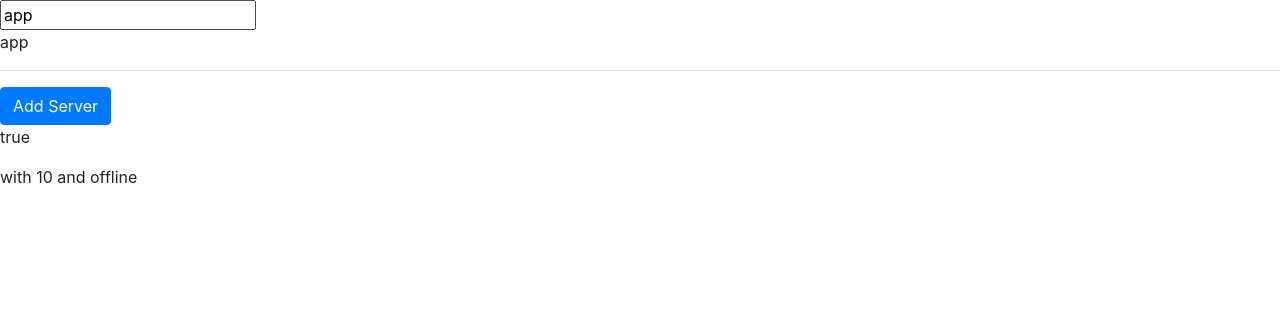
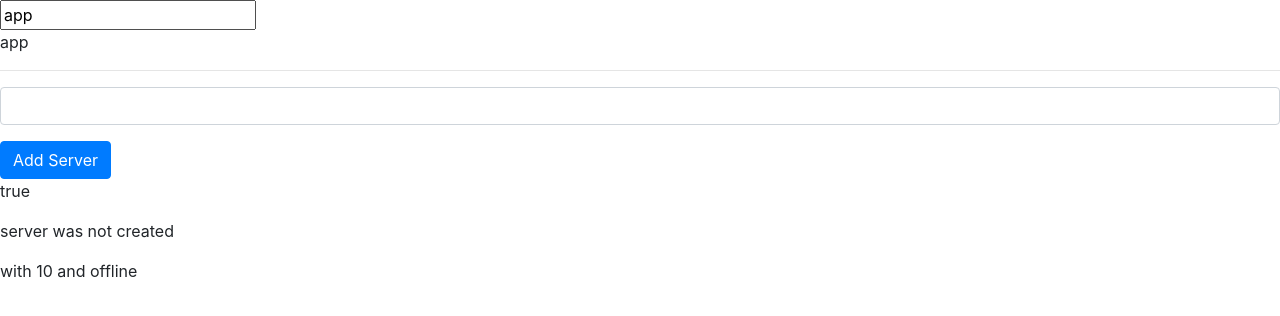
Before and after one commit to smaran123/my-dream-app, an Angular app: page / in a window 1280 px wide. Shown: the top 316 px of the page. Built offline with nearby package versions, Linux system fonts and the light colour scheme.

Commit message:
passing and using input data with event binding

```diff
--- a/src/app/servers/servers.component.html
+++ b/src/app/servers/servers.component.html
@@ -1,8 +1,16 @@
+<input
+type="text"
+class="form-control"
+(input)="onUpdateServerName($event)">
+<p>{{serverName}}</p>
 <button
 class="btn btn-primary"
-[disabled]="!allowNewServer">Add Server</button>
+[disabled]="!allowNewServer"
+(click)="onCreateStatus()">Add Server</button>
 <!-- string interpolation -->
 <!-- <p>{{allowNewServer}}</p> -->
 <!-- Property Binding -->
 <p [innerText]="allowNewServer"></p>
+<!-- {{ serverCreationStatus}} -->
+<p [innerText]="serverCreationStatus"></p>
 <app-server></app-server>
--- a/src/app/servers/servers.component.ts
+++ b/src/app/servers/servers.component.ts
@@ -10,6 +10,8 @@ import { Component, OnInit } from '@angular/core';
 })
 export class ServersComponent implements OnInit {
 	allowNewServer = false;
+	serverCreationStatus = 'server was not created';
+	serverName = '';
   constructor() {
   	setTimeout(() => {
   		this.allowNewServer = true;
@@ -21,4 +23,12 @@ export class ServersComponent implements OnInit {
   ngOnInit() {
   }
 
+ onCreateStatus() {
+ 	this.serverCreationStatus = 'the server was created';
+ }
+
+ onUpdateServerName(event: Event){
+ 	//console.log(event);
+ 	this.serverName = (<HTMLInputElement>event.target).value;
+ }
 }
```
